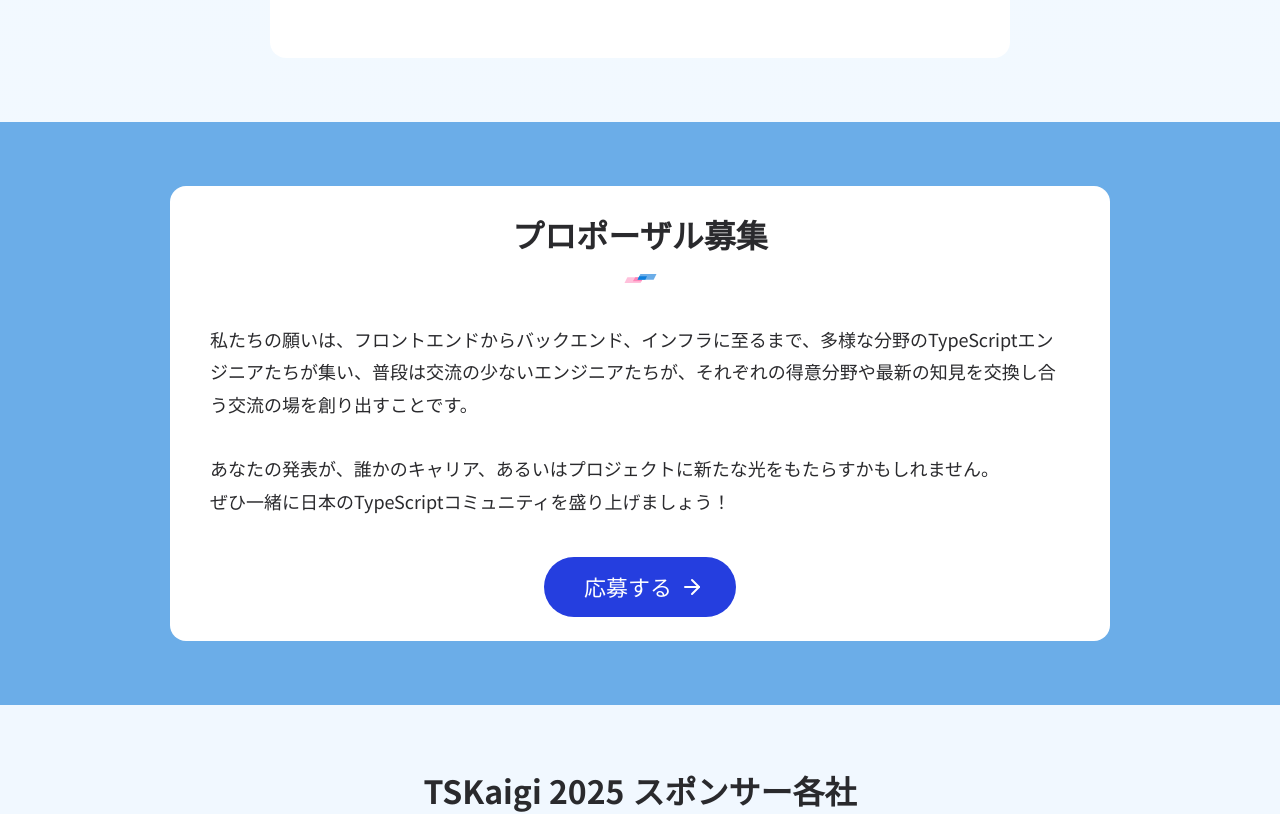
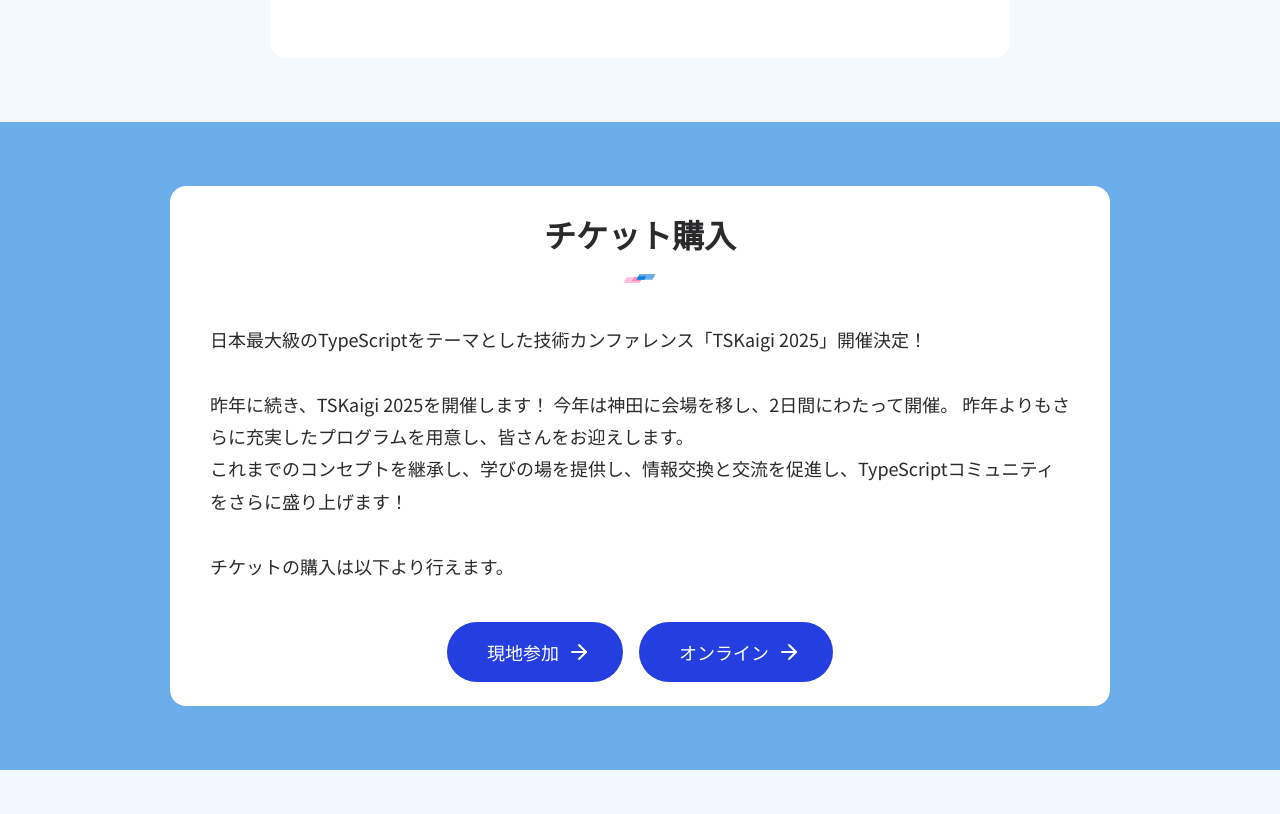
Before and after one commit to tskaigi/tskaigi2025-web-site, a Next.js app: page /wip in a window 1280 px wide. Shown: the part 1720-2534 px from the top of the page. Built offline with nearby package versions, Linux system fonts and the light colour scheme; grey boxes are pictures that could not be loaded.

Commit message:
feat: チケット購入セクションの作成

```diff
--- a/src/app/wip/page.tsx
+++ b/src/app/wip/page.tsx
@@ -1,6 +1,6 @@
+import { BuyTicketSection } from "@/components/BuyTicketSection";
 import { CoreStaffSection } from "@/components/CoreStaffSection";
 import { JudgesSection } from "@/components/JudgesSection";
-import { ApplyToProposalSection } from "../../components/ApplyToProposalSection";
 import Footer from "../../components/Footer";
 import { Header } from "../../components/Header";
 import { HeroSectionWithMotion } from "../../components/HeroSectionWithMotion";
@@ -14,7 +14,7 @@ export default function Home() {
       <main className="pt-8 overflow-x-hidden">
         <HeroSectionWithMotion />
         <MissionSection />
-        <ApplyToProposalSection />
+        <BuyTicketSection />
         <SponsorsBoardSection />
         <JudgesSection />
         <CoreStaffSection />
--- /dev/null
+++ b/src/components/BuyTicketSection/index.tsx
@@ -0,0 +1,79 @@
+import { Decoration } from "@/components/Decoration";
+import { Button } from "@/components/ui/button";
+import { ArrowRight } from "lucide-react";
+import Link from "next/link";
+
+const BuyTicketPageLink = {
+  offline: "https://peatix.com/event/4342134",
+  online: "https://peatix.com/event/4342139",
+} as const;
+
+export const BuyTicketSection = () => {
+  return (
+    <div className="bg-blue-light-400 flex items-center justify-center">
+      <div className="flex flex-col items-center justify-center md:p-10 lg:p-16 px-6 py-10">
+        <div className="bg-white p-6 md:px-10 md:py-6 lg:py-6 lg:px-10 flex flex-col items-center rounded-lg  md:rounded-2xl max-w-[940px]">
+          <div className="flex flex-col items-center">
+            <h2 className="lg:text-[32px] md:text-[28px] text-[24px] font-bold text-center pb-4">
+              チケット購入
+            </h2>
+            <Decoration />
+          </div>
+          <div className="py-6 md:py-6 lg:py-10">
+            <div className="text-[16px] md:text-[18px] text-left leading-[1.8]">
+              <p>
+                日本最大級のTypeScriptをテーマとした技術カンファレンス「TSKaigi
+                2025」開催決定！
+              </p>
+              <br />
+              <p>
+                昨年に続き、TSKaigi 2025を開催します！
+                今年は神田に会場を移し、2日間にわたって開催。
+                昨年よりもさらに充実したプログラムを用意し、皆さんをお迎えします。
+              </p>
+              <p>
+                これまでのコンセプトを継承し、学びの場を提供し、情報交換と交流を促進し、TypeScriptコミュニティをさらに盛り上げます！
+              </p>
+              <br />
+              <p>チケットの購入は以下より行えます。</p>
+            </div>
+          </div>
+          <div className="flex flex-col justify-center gap-4 md:flex-col lg:flex-row">
+            <Button
+              asChild
+              variant="default"
+              size="lg"
+              className="rounded-full h-[60px] bg-blue-purple-500 hover:bg-blue-purple-600 text-white pl-10 pr-8"
+            >
+              <Link
+                href={BuyTicketPageLink.offline}
+                target="_blank"
+                rel="noopener noreferrer"
+                className="font-bold flex items-center text-22 [&_svg]:size-6"
+              >
+                <span className="text-18 leading-[1.8]">現地参加</span>
+                <ArrowRight />
+              </Link>
+            </Button>
+            <Button
+              asChild
+              variant="default"
+              size="lg"
+              className="rounded-full h-[60px] bg-blue-purple-500 hover:bg-blue-purple-600 text-white pl-10 pr-8"
+            >
+              <Link
+                href={BuyTicketPageLink.online}
+                target="_blank"
+                rel="noopener noreferrer"
+                className="font-bold flex items-center text-22 [&_svg]:size-6"
+              >
+                <span className="text-18 leading-[1.8]">オンライン</span>
+                <ArrowRight />
+              </Link>
+            </Button>
+          </div>
+        </div>
+      </div>
+    </div>
+  );
+};
```
